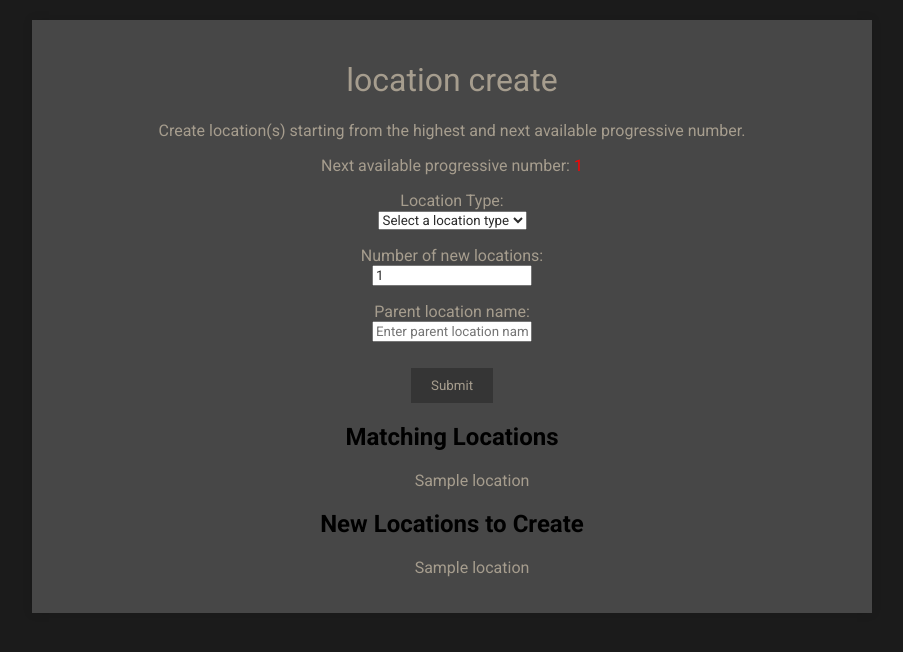
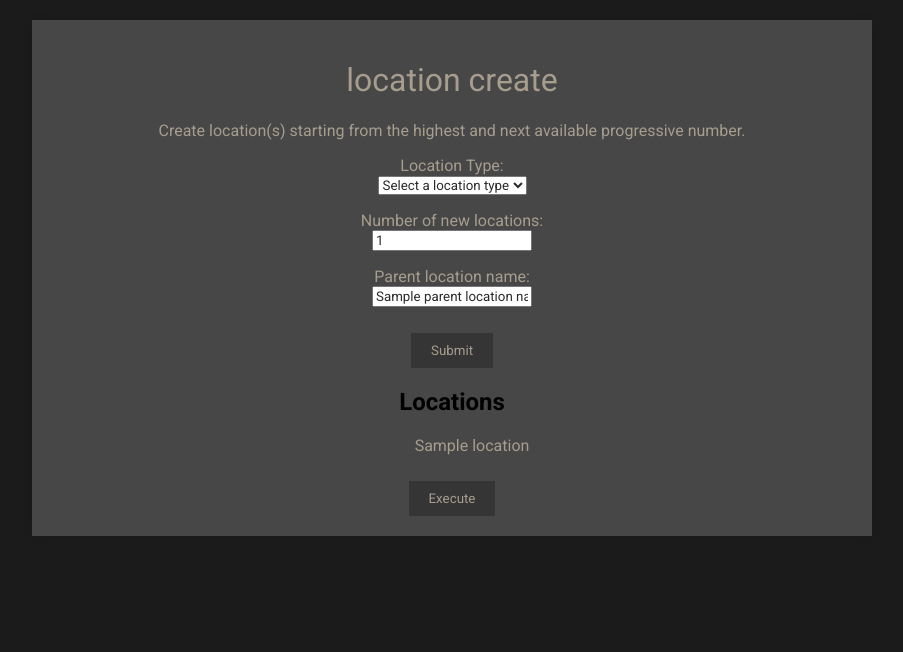
Before and after one commit to icvdok/lmanager, a Flask app: template templates/slcreate.html in a window 1280 px wide. Shown: the part 102-754 px from the top of the page, without its empty margins (188-1091 px from the left). Run offline with Flask 3, Linux system fonts and the light colour scheme; the template is opened without the code that fills it: most values are stand-ins (such as "Sample title", 1, 10 or a date in 2020); some libraries are stand-ins or nearby versions.

Commit message:
last version with create function but disabled

```diff
--- a/app.py
+++ b/app.py
@@ -1,4 +1,4 @@
-from flask import Flask, request, jsonify, render_template
+from flask import Flask, request, jsonify, render_template, redirect, url_for
 import requests
 import json
 from dotenv import load_dotenv
@@ -97,6 +97,26 @@ def find_highest_progressive_number(locations, location_types, selected_type):
 
     return highest_number, matching_locations
 
+def generate_new_locations(matching_locations, num_new_locations, highest_number):
+    new_locations = []
+    existing_numbers = [int(loc.split('_')[1]) for loc in matching_locations]
+
+    # Find gaps in the existing sequence
+    all_numbers = set(range(1, highest_number + num_new_locations + 1))
+    unused_numbers = sorted(all_numbers - set(existing_numbers))
+
+    # Generate new locations to fill gaps first
+    for i in range(min(num_new_locations, len(unused_numbers))):
+        new_locations.append(f's_{unused_numbers[i]}')
+
+    # If there are still new locations to create, continue from the highest number
+    next_number = highest_number + 1
+    while len(new_locations) < num_new_locations:
+        new_locations.append(f's_{next_number}')
+        next_number += 1
+
+    return new_locations
+
 def create_new_location(next_number, parent_location_id):
     new_location_name = f'gb_{next_number}'
     description = 'gridfinity_bin'
@@ -133,6 +153,58 @@ def get_location_types():
             'details': response.json()
         }
 
+def create_new_locations(new_locations, parent_location_name, selected_type, location_types):
+    # Define the description rules
+    description_rules = {
+        'bin': 'gridfinity bin',
+        'sorter': 'sorter organizer',
+        'box': 'box contenitore',
+        'shelf': 'shelf armadio'
+    }
+
+    # Ensure selected_type is not empty
+    if not selected_type:
+        logging.error('f_Selected type is empty')
+        return
+
+    # Find the type name for the selected type
+    type_name = None
+    for location_type in location_types:
+        if location_type['pk'] == int(selected_type):
+            type_name = location_type['name']
+            break
+
+    if type_name is None:
+        logging.error(f'f_Invalid selected type: {selected_type}')
+        return
+
+    # Find the description for the selected type
+    description = description_rules.get(type_name, '')
+
+    # Get the parent location ID from its name
+    response = requests.get(f'{base_url}stock/location/', headers=headers, params={'name': parent_location_name})
+    if response.status_code != 200:
+        logging.error(f'f_Failed to get parent location ID: {response.text}')
+        return
+
+    parent_location_id = response.json()[0]['pk']
+
+    # Log the new locations to be created
+    for location in new_locations:
+        data = {
+            'name': location,
+            'description': description,
+            'parent': parent_location_id,
+            'type': selected_type
+        }
+        logging.info(f'f_Would create location: {data}')
+        # Uncomment the following lines to enable actual creation
+        # response = requests.post(f'{base_url}stock/location/', headers=headers, json=data)
+        # if response.status_code == 201:
+        #     logging.info(f'Successfully created location: {location}')
+        # else:
+        #     logging.error(f'Failed to create location: {location}, response: {response.text}')
+
 @app.route('/', methods=['GET', 'POST'])
 def index():
     locations = get_all_locations()
@@ -168,32 +240,41 @@ def slcreate():
     logging.debug('r_location_types function executed')
 
     if request.method == 'POST':
-        parent_location_name = request.form.get('parent_location_name')
-        selected_type = request.form.get('location_type')
-        num_new_locations = int(request.form.get('num_new_locations'))
-        logging.debug(f'r_Selected parent location: {parent_location_name}')
-        logging.debug(f'r_Selected location type: {selected_type}')
-        logging.debug(f'r_How many locations: {num_new_locations}')
+        if 'create_locations' in request.form:
+            parent_location_name = request.form.get('parent_location_name')
+            selected_type = request.form.get('location_type')
+            num_new_locations = int(request.form.get('num_new_locations'))
+            logging.debug(f'r_Selected parent location: {parent_location_name}')
+            logging.debug(f'r_Selected location type: {selected_type}')
+            logging.debug(f'r_How many locations: {num_new_locations}')
 
-        # Find the highest progressive number and matching locations for the selected type
-        highest_number, matching_locations = find_highest_progressive_number(locations, location_types, selected_type)
-        logging.debug(f'r_highest_number identified: {highest_number}')
-        logging.debug(f'r_matching_locations identified: {matching_locations}')
+            # Find the highest progressive number and matching locations for the selected type
+            highest_number, matching_locations = find_highest_progressive_number(locations, location_types, selected_type)
+            logging.debug(f'r_highest_number identified: {highest_number}')
+            logging.debug(f'r_matching_locations identified: {matching_locations}')
 
-        # Calculate the next available progressive number
-        next_number = highest_number + 1
-        logging.debug(f'r_next_number is: {next_number}')
+            # Calculate the next available progressive number
+            next_number = highest_number + 1
+            logging.debug(f'r_next_number is: {next_number}')
 
-        # Generate new locations
-        new_locations = []
-        prefix = matching_locations[0][:len(matching_locations[0]) - len(str(highest_number))] if matching_locations else ''
-        for i in range(num_new_locations):
-            new_locations.append(f'{prefix}{next_number + i}')
-        logging.debug(f'r_new_locations to create: {new_locations}')
+            # Generate new locations
+            new_locations = generate_new_locations(matching_locations, num_new_locations, highest_number)
+            logging.debug(f'r_new_locations to create: {new_locations}')
 
-        return render_template('slcreate.html', locations=locations, highest_number=highest_number, next_number=next_number, location_types=location_types, matching_locations=matching_locations, new_locations=new_locations)
+            # Combine and sort all locations progressively
+            all_locations = matching_locations + new_locations
+            all_locations.sort(key=lambda x: int(x.split('_')[1]))
 
-    return render_template('slcreate.html', locations=locations, highest_number=0, next_number=1, location_types=location_types, matching_locations=[], new_locations=[])
+            return render_template('slcreate.html', locations=locations, highest_number=highest_number, next_number=next_number, location_types=location_types, all_locations=all_locations, new_locations=new_locations, parent_location_name=parent_location_name, selected_type=selected_type, num_new_locations=num_new_locations)
+
+        elif 'execute_creation' in request.form:
+            new_locations = request.form.getlist('new_locations')
+            parent_location_name = request.form.get('parent_location_name')
+            selected_type = request.form.get('location_type')
+            create_new_locations(new_locations, parent_location_name, selected_type, location_types)
+            return redirect(url_for('slcreate'))
+
+    return render_template('slcreate.html', locations=locations, highest_number=0, next_number=1, location_types=location_types, all_locations=[], new_locations=[], parent_location_name='', selected_type='', num_new_locations=1)
 
 if __name__ == '__main__':
     app.run(host='0.0.0.0', port=5556, debug=True)
--- a/templates/slcreate.html
+++ b/templates/slcreate.html
@@ -5,36 +5,38 @@
 {% block content %}
     <h1>location create</h1>
     <p>Create location(s) starting from the highest and next available progressive number.</p>
-    <p>Next available progressive number: <span style="color: red;">{{ next_number }}</span></p>
     <form action="/slcreate" method="POST">
         <label for="location_type">Location Type:</label><br>
         <select id="location_type" name="location_type" required>
             <option value="">Select a location type</option>
             {% for location_type in location_types %}
-                <option value="{{ location_type.pk }}">{{ location_type.name }}</option>
+                <option value="{{ location_type.pk }}" {% if location_type.pk == selected_type %}selected{% endif %}>{{ location_type.name }}</option>
             {% endfor %}
         </select><br>
         <p></p>
         <label for="num_new_locations">Number of new locations:</label><br>
-        <input type="number" id="num_new_locations" name="num_new_locations" value="1" min="0" required><br>
+        <input type="number" id="num_new_locations" name="num_new_locations" value="{{ num_new_locations }}" min="0" required><br>
         <p></p>
         <label for="parent_location_name">Parent location name:</label><br>
-        <input type="text" id="parent_location_name" name="parent_location_name" placeholder="Enter parent location name" required><br>
+        <input type="text" id="parent_location_name" name="parent_location_name" value="{{ parent_location_name }}" placeholder="Enter parent location name" required><br>
         <p></p>
-        <input type="submit" value="Submit">
+        <input type="submit" name="create_locations" value="Submit">
     </form>
-    <h2>Matching Locations</h2>
-    <ul>
-        {% for location in matching_locations %}
-            <li>{{ location }}</li>
-        {% endfor %}
-    </ul>
-    <h2>New Locations to Create</h2>
-    <ul>
-        {% for location in new_locations %}
-            <li>{{ location }}</li>
-        {% endfor %}
-    </ul>
+    <h2>Locations</h2>
+    <form action="/slcreate" method="POST">
+        <input type="hidden" name="parent_location_name" value="{{ parent_location_name }}">
+        <input type="hidden" name="location_type" value="{{ selected_type }}">
+        <ul>
+            {% for location in all_locations %}
+                {% if location in new_locations %}
+                    <li style="color: red;">{{ location }}<input type="hidden" name="new_locations" value="{{ location }}"></li>
+                {% else %}
+                    <li>{{ location }}</li>
+                {% endif %}
+            {% endfor %}
+        </ul>
+        <input type="submit" name="execute_creation" value="Execute">
+    </form>
     <script>
         $(function() {
             var locations = {{ locations | tojson | safe }};
```
